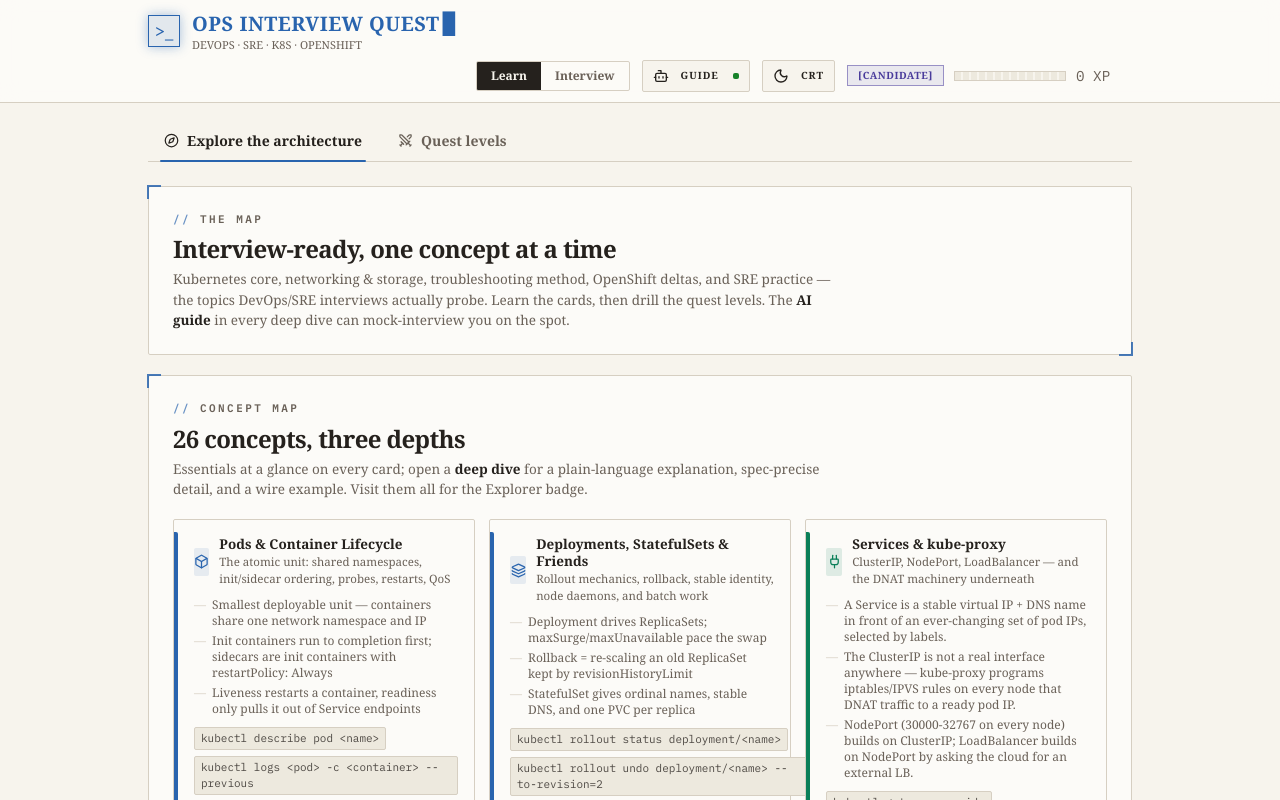
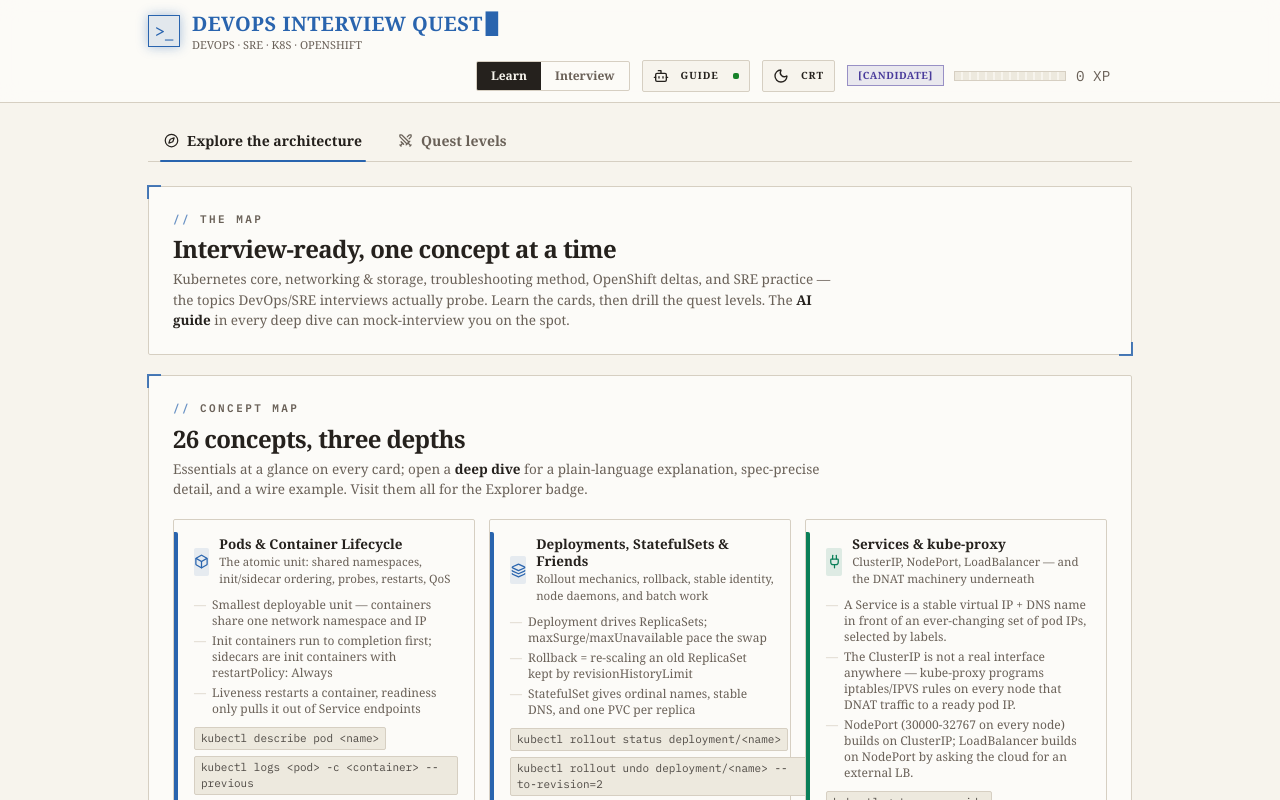
Before and after one commit to Suryals/devops-interview-quest, a React (Vite) app in the folder app/: page / in a window 1280 px wide. Shown: the top 800 px of the page. Built offline with nearby package versions, Linux system fonts and the light colour scheme.

Commit message:
Rename project to DevOps Interview Quest

```diff
--- a/app/index.html
+++ b/app/index.html
@@ -4,7 +4,7 @@
     <meta charset="UTF-8" />
     <meta name="viewport" content="width=device-width, initial-scale=1.0" />
     <meta name="theme-color" content="#f7f3ea" />
-    <title>Ops Interview Quest</title>
+    <title>DevOps Interview Quest</title>
     <style>html{background:#f7f3ea}</style>
   </head>
   <body>
--- a/app/package.json
+++ b/app/package.json
@@ -1,5 +1,5 @@
 {
-  "name": "ops-interview-quest",
+  "name": "devops-interview-quest",
   "private": true,
   "version": "0.0.0",
   "type": "module",
--- a/app/src/App.tsx
+++ b/app/src/App.tsx
@@ -107,7 +107,7 @@ export default function App() {
               &gt;_
             </div>
             <div className="leading-tight">
-              <div className="cursor-blink font-display text-xl uppercase tracking-wide text-[hsl(var(--primary))]">Ops Interview Quest</div>
+              <div className="cursor-blink font-display text-xl uppercase tracking-wide text-[hsl(var(--primary))]">DevOps Interview Quest</div>
               <div className="text-[11px] text-muted-foreground">DEVOPS · SRE · K8S · OPENSHIFT</div>
             </div>
           </div>
@@ -360,7 +360,7 @@ function Quest({ st, setSt, addXP, showToast, rank, onReset }: {
   };
 
   const share = () => {
-    const lines = [`🗺️ Ops Interview Quest — spec 2026-07-28`, `Rank: ${rank} · ${st.xp} XP`];
+    const lines = [`🗺️ DevOps Interview Quest — spec 2026-07-28`, `Rank: ${rank} · ${st.xp} XP`];
     LEVELS.forEach(L => { if (st.best[L.id] !== undefined) lines.push(`Level ${L.n} ${L.t}: ${st.best[L.id]}%${st.badges.has(L.id) ? " " + L.badge.split(" ")[0] : ""}`); });
     if (st.badges.has("explorer")) lines.push("🧭 Explorer: all 12 concepts visited");
     lines.push("DevOps / SRE interview prep — K8s · OpenShift · SRE");
```
Also changed, not shown: 2 other files (tests, documents, lock files or other folders).
